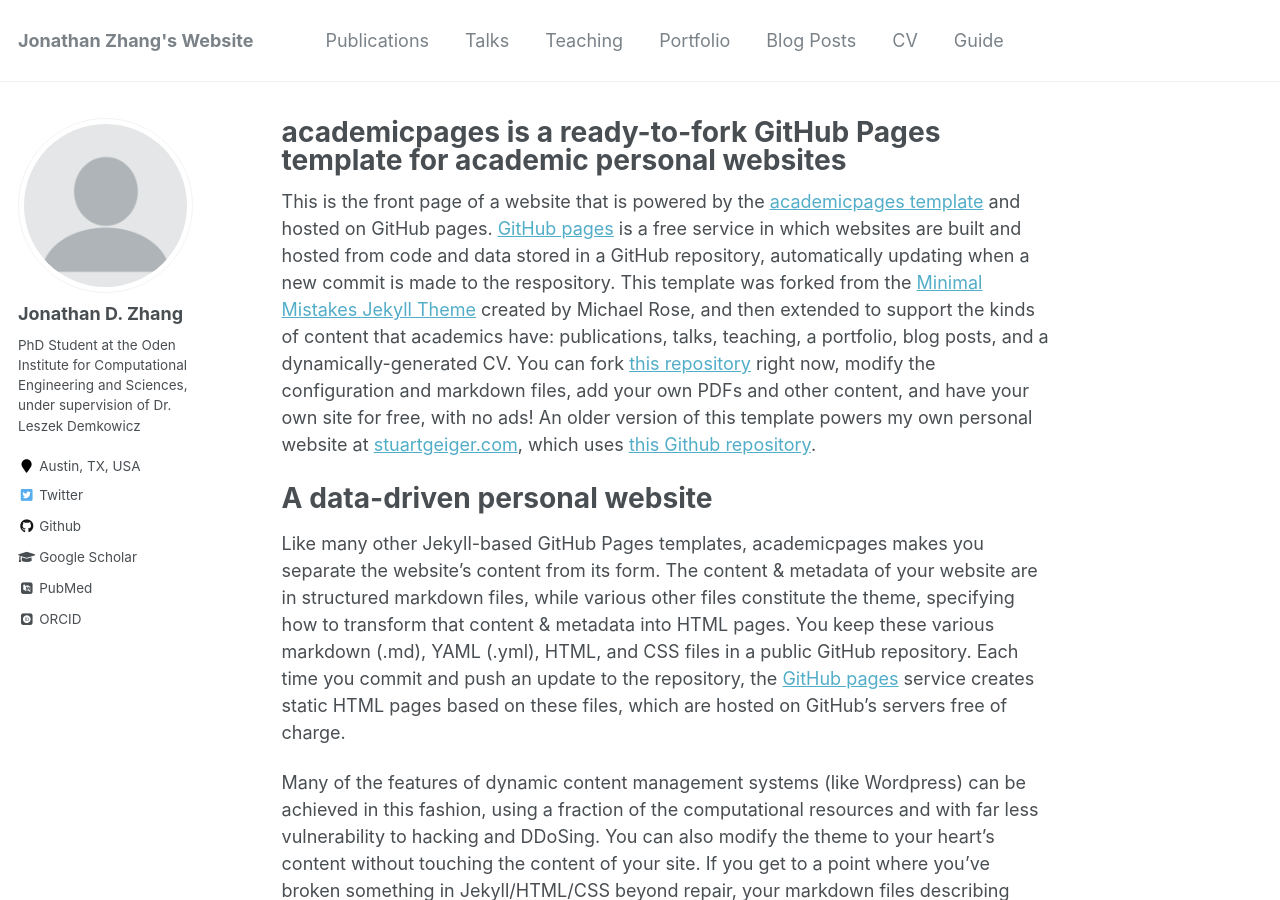
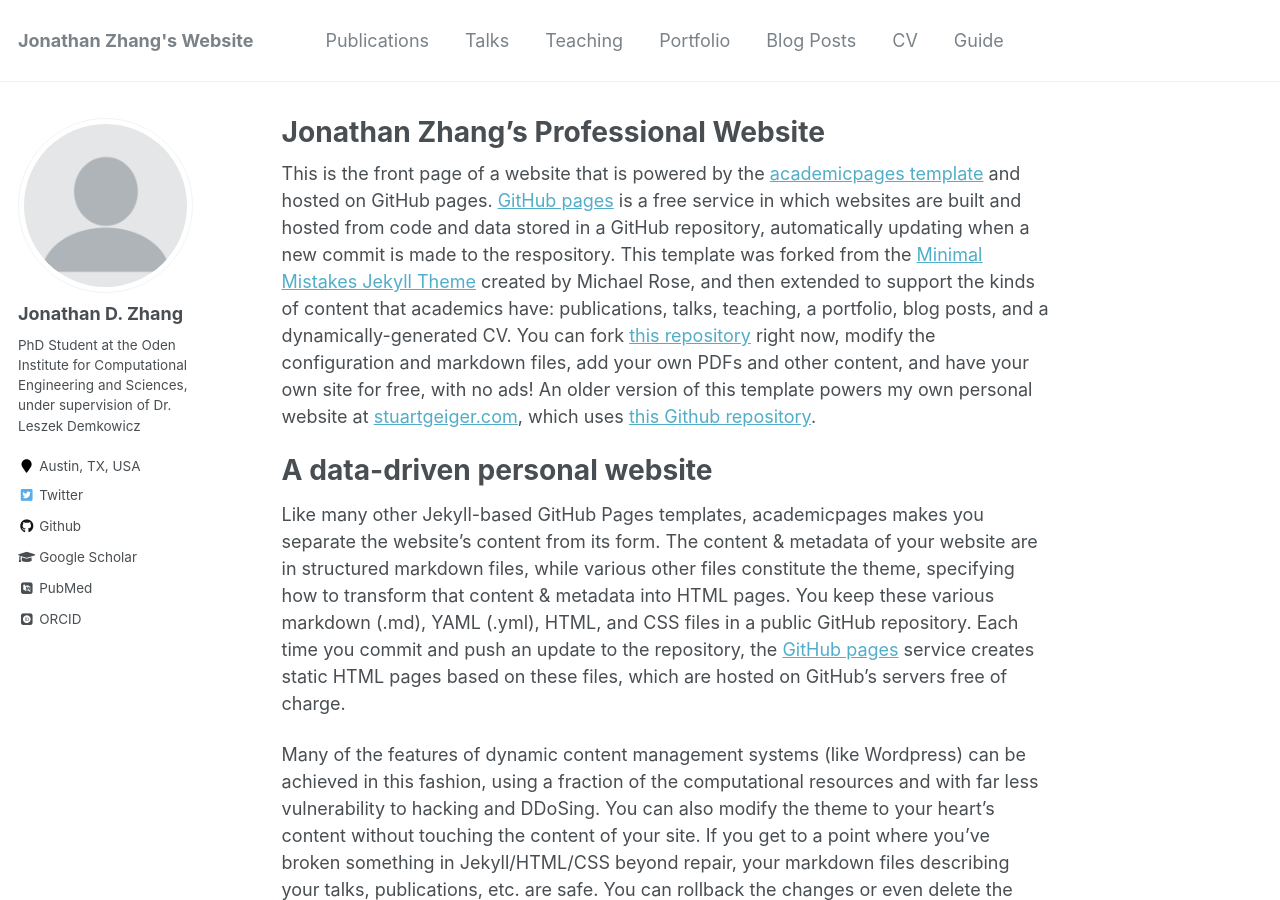
Before and after one commit to jdz357/jdz357.github.io, a Jekyll site: the page built from _pages/about.md, in a window 1280 px wide and 900 px high. Built offline with Jekyll 4.4.1, drawn with Linux system fonts in a browser that asks for light colours; some web fonts are replaced.

Commit message:
markdown files

```diff
--- a/_pages/about.md
+++ b/_pages/about.md
@@ -1,6 +1,6 @@
 ---
 permalink: /
-title: "academicpages is a ready-to-fork GitHub Pages template for academic personal websites"
+title: "Jonathan Zhang's Professional Website"
 excerpt: "About me"
 author_profile: true
 redirect_from:
```
